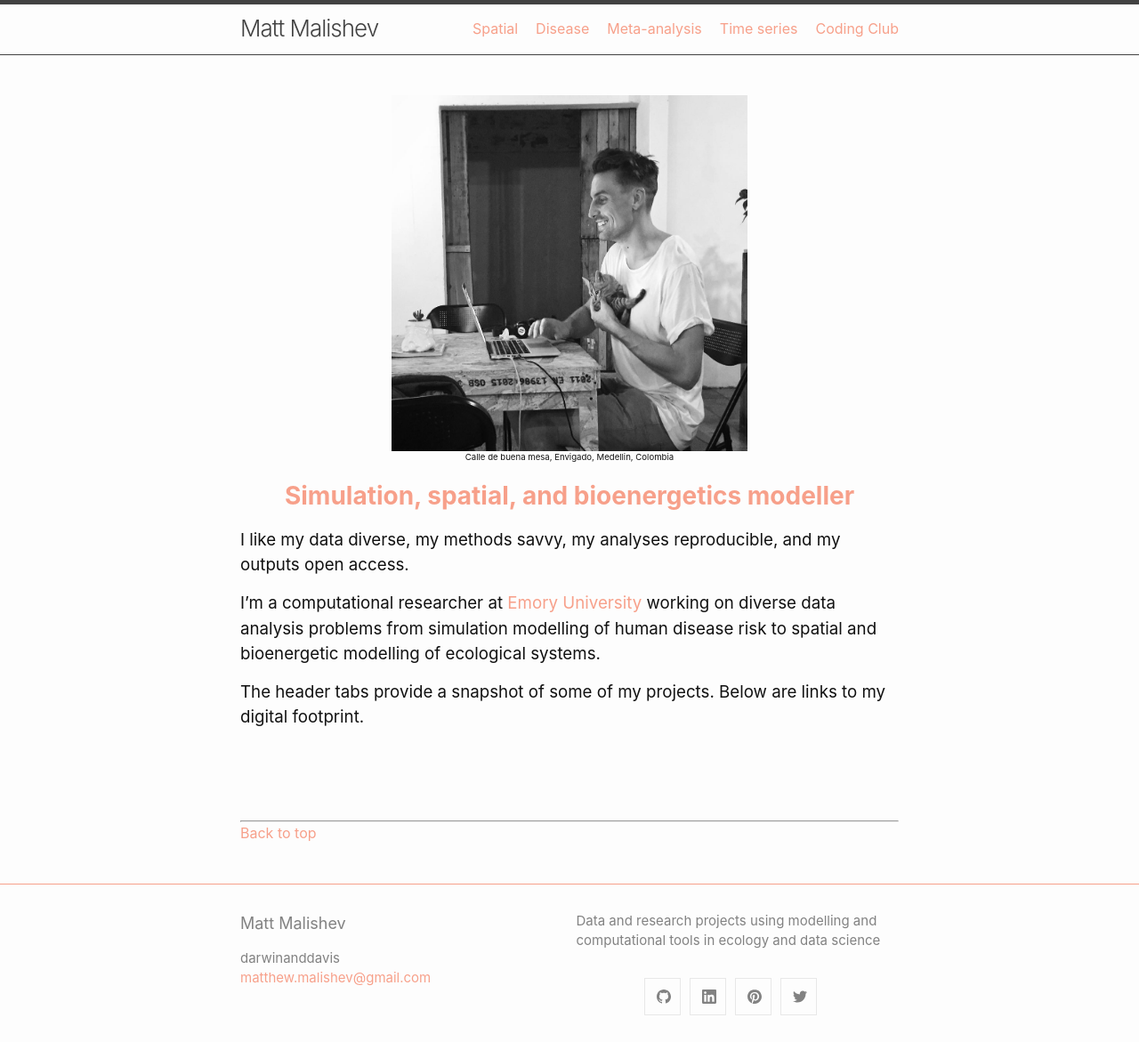
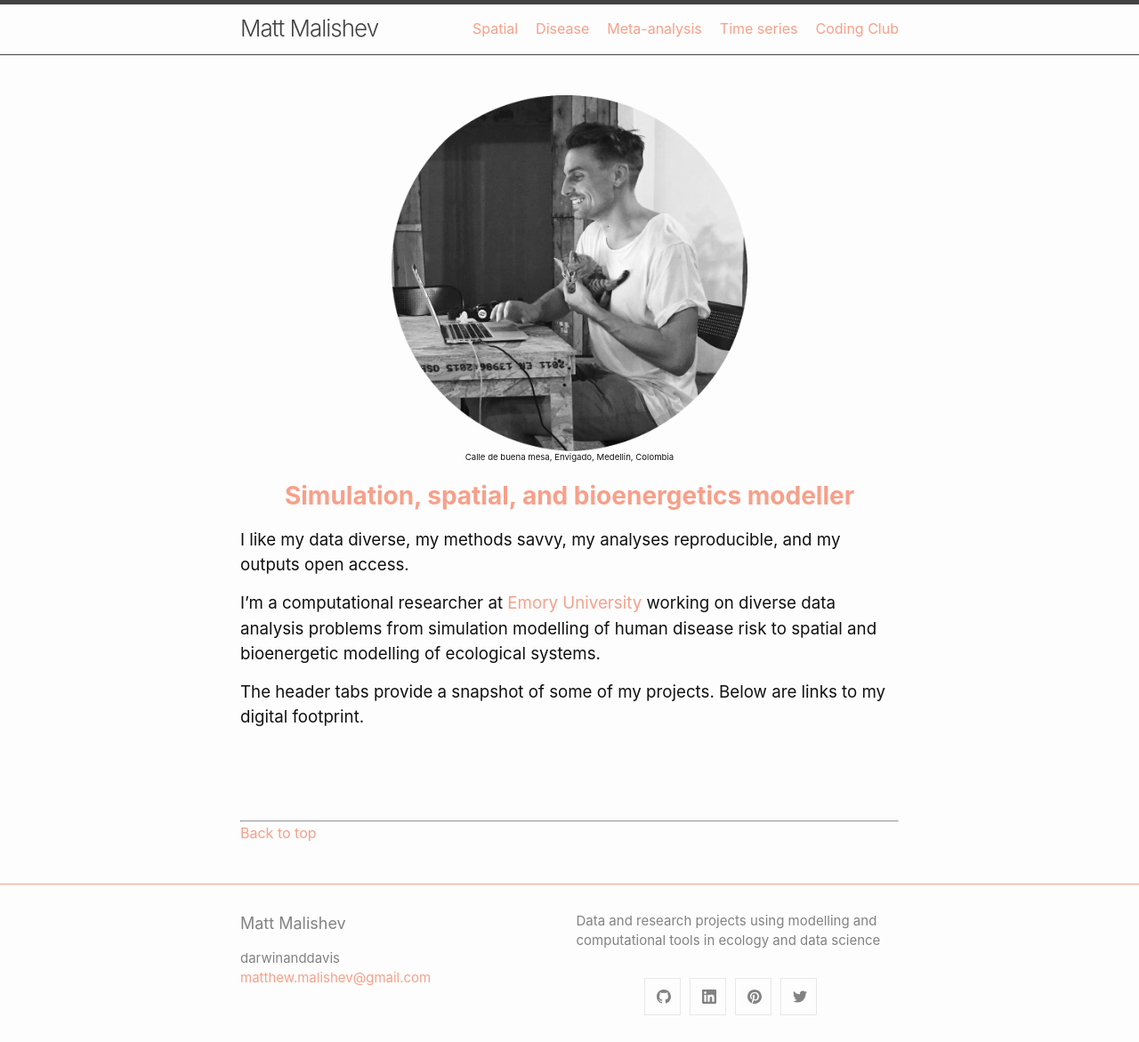
Before and after one commit to darwinanddavis/DataPortfolio, a Jekyll site: the page built from index.md, in a window 1280 px wide. Shown: the whole page at 89% size. Built offline with Jekyll 4.4.1, drawn with Linux system fonts in a browser that asks for light colours; our own code applies the rules of GitHub Pages for plain Markdown files.

Commit message:
index img

```diff
--- a/index.md
+++ b/index.md
@@ -1,7 +1,7 @@
 <a id="top"></a>
 
 <center>
-	<img src="img/mm.jpg" width="400" height="400" >
+	<img src="img/mm.png" width="400" height="400" >
 	<p style="font-size:60%">
 		Calle de buena mesa, Envigado, Medellin, Colombia
 	</p>
```
Also changed, not shown: img/mm.png (added).
